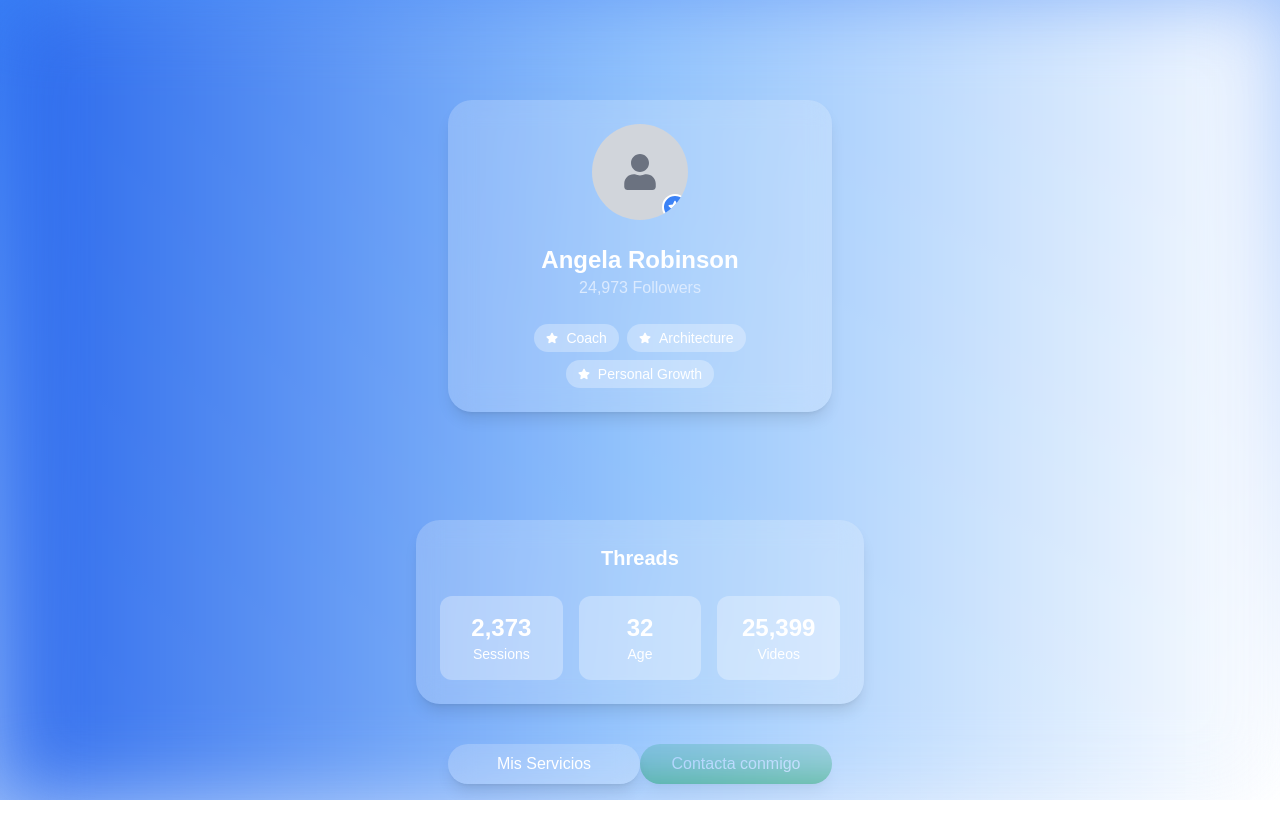
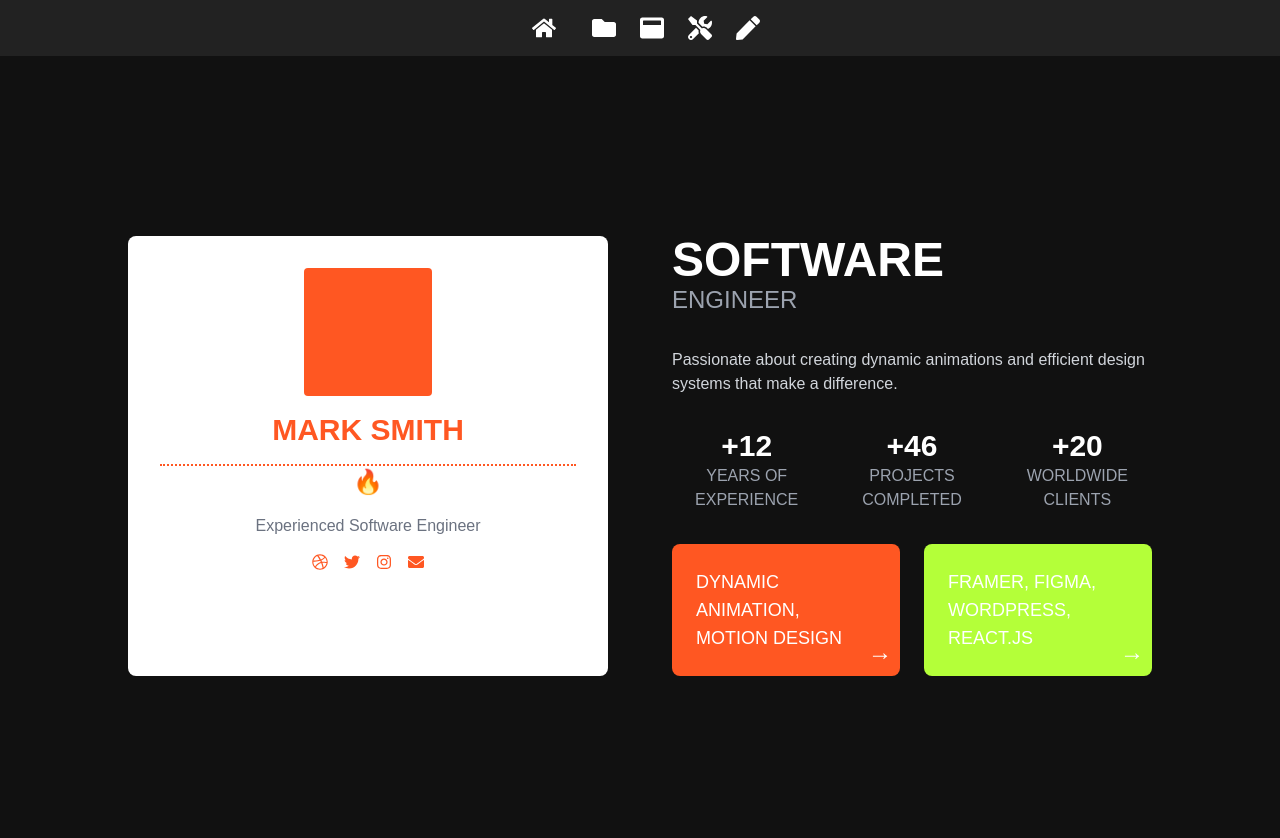
Before and after one commit to deivipluss/landing, a Next.js app: page / in a window 1280 px wide. Shown: the top 838 px of the page. Before the commit the page ends 800 px from the top, so only its background shows below. Built offline with nearby package versions, Linux system fonts and the light colour scheme.

Commit message:
interface

```diff
--- a/app/page.tsx
+++ b/app/page.tsx
@@ -1,76 +1,92 @@
-import { FaStar, FaUser } from 'react-icons/fa';
-import 'tailwindcss/tailwind.css';
+// Importa los módulos y librerías necesarios
+import React from "react";
+import { FaDribbble, FaTwitter, FaInstagram, FaEnvelope, FaFolder, FaHome, FaTools, FaPen, FaWindowMaximize } from "react-icons/fa";
+import { motion } from "framer-motion";
 
-const HomePage = () => {
-  return (
-    <div className="min-h-screen flex flex-col items-center justify-center bg-gradient-to-br from-blue-500 to-white text-white overflow-hidden p-4">
-      {/* Background and Header */}
-      <div className="absolute inset-0 bg-gradient-to-r from-blue-600 via-blue-300 to-white opacity-90 blur-2xl pointer-events-none"></div>
+// Estilos de los íconos y contenedores
+const iconStyle = "text-white text-2xl mx-3";
+const containerStyle = "p-8 flex justify-center items-center min-h-screen bg-[#111111]";
 
-      {/* Profile Section */}
-      <div className="relative bg-white bg-opacity-20 backdrop-blur-md p-6 rounded-3xl shadow-lg text-center w-full max-w-sm mx-auto my-auto space-y-6">
-        {/* Profile Avatar */}
-        <div className="flex justify-center">
-          <div className="relative w-24 h-24 rounded-full bg-gray-300 flex items-center justify-center overflow-hidden">
-            {/* Placeholder silhouette for profile image */}
-            <FaUser className="text-4xl text-gray-500" />
-            {/* Badge Icon */}
-            <div className="absolute bottom-0 right-0 bg-blue-500 p-1 rounded-full border-2 border-white">
-              <FaStar className="text-sm text-white" />
-            </div>
-          </div>
-        </div>
+const ProfileCard = () => (
+  <div className="bg-white p-8 rounded-lg flex flex-col items-center text-center space-y-4">
+    {/* Imagen de perfil cuadrada */}
+    <div className="w-32 h-32 rounded bg-[#FF5722]"></div>
+    {/* Nombre y bio */}
+    <h2 className="text-[#FF5722] text-3xl font-bold">MARK SMITH</h2>
+    <div className="border-dotted border-t-2 border-[#FF5722] my-4 w-full flex justify-center items-center">
+      <span className="text-[#FF5722] text-2xl">🔥</span>
+    </div>
+    <p className="text-gray-500">Experienced Software Engineer</p>
+    {/* Íconos de redes sociales */}
+    <div className="flex space-x-4 text-[#FF5722]">
+      <FaDribbble />
+      <FaTwitter />
+      <FaInstagram />
+      <FaEnvelope />
+    </div>
+  </div>
+);
 
-        {/* Profile Info */}
-        <div>
-          <h2 className="text-2xl font-semibold">Angela Robinson</h2>
-          <p className="text-blue-100">24,973 Followers</p>
-        </div>
-
-        {/* Tags Section */}
-        <div className="flex flex-wrap justify-center gap-2">
-          {["Coach", "Architecture", "Personal Growth"].map((tag) => (
-            <span
-              key={tag}
-              className="px-3 py-1 bg-white bg-opacity-30 text-white rounded-full text-sm flex items-center space-x-2"
-            >
-              <FaStar className="text-xs" />
-              <span>{tag}</span>
-            </span>
-          ))}
-        </div>
+const ProfessionalInfo = () => (
+  <div className="text-white space-y-8">
+    {/* Título y subtítulo */}
+    <div>
+      <h1 className="text-5xl font-bold">SOFTWARE</h1>
+      <h2 className="text-2xl text-gray-400">ENGINEER</h2>
+    </div>
+    {/* Descripción */}
+    <p className="text-gray-300">
+      Passionate about creating dynamic animations and efficient design systems that make a difference.
+    </p>
+    {/* Estadísticas */}
+    <div className="grid grid-cols-1 gap-4 sm:grid-cols-3 text-center">
+      <div>
+        <p className="text-3xl font-bold text-white">+12</p>
+        <p className="text-gray-400">YEARS OF EXPERIENCE</p>
       </div>
-
-      {/* Threads Section */}
-      <div className="mt-6 bg-white bg-opacity-20 backdrop-blur-md p-6 rounded-3xl shadow-lg w-full max-w-md">
-        <h3 className="text-xl font-bold text-center mb-6">Threads</h3>
-        <div className="grid grid-cols-3 gap-4 text-center">
-          <div className="bg-white bg-opacity-30 p-4 rounded-xl">
-            <p className="text-2xl font-bold">2,373</p>
-            <p className="text-sm">Sessions</p>
-          </div>
-          <div className="bg-white bg-opacity-30 p-4 rounded-xl">
-            <p className="text-2xl font-bold">32</p>
-            <p className="text-sm">Age</p>
-          </div>
-          <div className="bg-white bg-opacity-30 p-4 rounded-xl">
-            <p className="text-2xl font-bold">25,399</p>
-            <p className="text-sm">Videos</p>
-          </div>
-        </div>
+      <div>
+        <p className="text-3xl font-bold text-white">+46</p>
+        <p className="text-gray-400">PROJECTS COMPLETED</p>
       </div>
-
-      {/* Buttons Section */}
-      <div className="mt-6 space-y-4">
-        <button className="w-48 py-2 px-4 bg-white bg-opacity-20 backdrop-blur-md text-white rounded-full shadow-lg transition duration-300 hover:bg-blue-300 hover:bg-opacity-40">
-          Mis Servicios
-        </button>
-        <button className="w-48 py-2 px-4 bg-green-600 text-white rounded-full shadow-lg transition duration-300 hover:bg-green-700">
-          Contacta conmigo
-        </button>
+      <div>
+        <p className="text-3xl font-bold text-white">+20</p>
+        <p className="text-gray-400">WORLDWIDE CLIENTS</p>
       </div>
     </div>
-  );
-};
+    {/* Tarjetas de especialidad */}
+    <div className="grid grid-cols-1 sm:grid-cols-2 gap-6">
+      <div className="bg-[#FF5722] text-white p-6 rounded-lg relative">
+        <h3 className="text-lg">DYNAMIC ANIMATION, MOTION DESIGN</h3>
+        <span className="absolute bottom-2 right-2 text-2xl">→</span>
+      </div>
+      <div className="bg-[#B4FF39] text-white p-6 rounded-lg relative">
+        <h3 className="text-lg">FRAMER, FIGMA, WORDPRESS, REACT.JS</h3>
+        <span className="absolute bottom-2 right-2 text-2xl">→</span>
+      </div>
+    </div>
+  </div>
+);
 
-export default HomePage;
+const App = () => (
+  <div className="bg-[#111111] min-h-screen">
+    {/* Navegación */}
+    <header className="flex justify-center py-4 space-x-6 bg-[#222222]">
+      <FaHome className={iconStyle} />
+      <FaFolder className={iconStyle} />
+      <FaWindowMaximize className={iconStyle} />
+      <FaTools className={iconStyle} />
+      <FaPen className={iconStyle} />
+    </header>
+    {/* Contenedor Principal */}
+    <div className={containerStyle}>
+      <div className="grid grid-cols-1 lg:grid-cols-2 gap-16 max-w-5xl">
+        {/* Columna Izquierda: Tarjeta de Perfil */}
+        <ProfileCard />
+        {/* Columna Derecha: Información Profesional */}
+        <ProfessionalInfo />
+      </div>
+    </div>
+  </div>
+);
+
+export default App;
```
